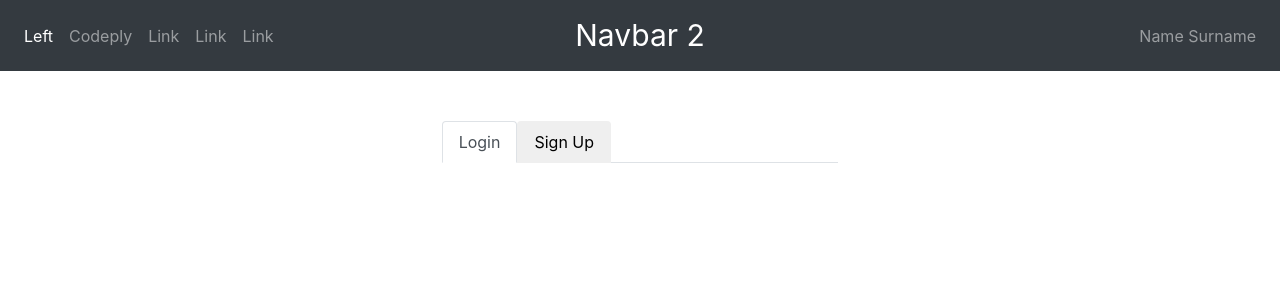
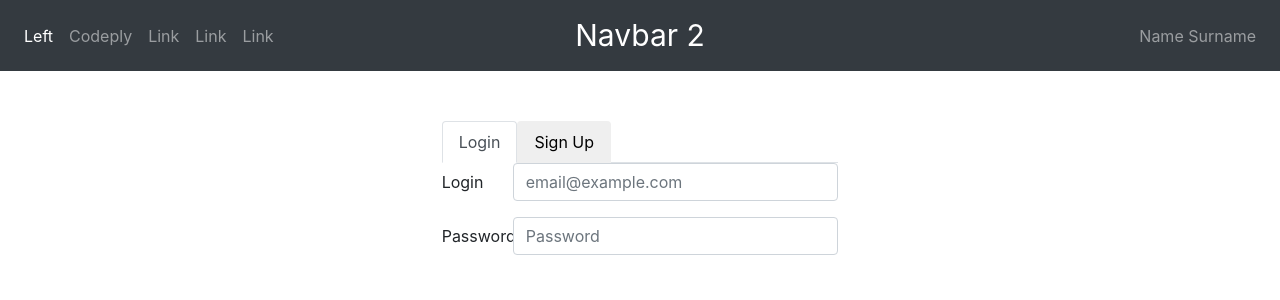
Before and after one commit to hovik23/etl-monster, a React (Create React App) app in the folder client/: page / in a window 1280 px wide. Shown: the top 300 px of the page. Built offline with nearby package versions, Linux system fonts and the light colour scheme.

Commit message:
added sign-up forms

```diff
--- a/client/src/components/LoginForm.jsx
+++ b/client/src/components/LoginForm.jsx
@@ -1,7 +1,19 @@
 function LoginForm() {
 	return(
-		<>
-		</>
+		<form>
+			<div class="form-group row">
+			    <label for="staticEmail" class="col-sm-2 col-form-label">Login</label>
+			    <div class="col-sm-10">
+			      <input type="text" class="form-control" id="inputEmail" placeholder="email@example.com"/>
+			    </div>
+			</div>
+			<div class="form-group row">
+			    <label for="inputPassword" class="col-sm-2 col-form-label">Password</label>
+			    <div class="col-sm-10">
+			      <input type="password" class="form-control" id="inputPassword" placeholder="Password"/>
+			    </div>
+			</div>
+		</form>
 	)
 }
 
--- a/client/src/components/SignUpForm.jsx
+++ b/client/src/components/SignUpForm.jsx
@@ -1,30 +1,7 @@
 function SignUpForm() {
 	return(
 		<form>
-			<div class="form-group">
-				<div class="form-row">
-				    <div class="form-group col-md-6">
-				      <label for="inputEmail4">Email</label>
-				      <input type="email" class="form-control" id="inputEmail4" placeholder="Email"/>
-				    </div>
-				    <div class="form-group col-md-6">
-				      <label for="inputPassword4">Password</label>
-				      <input type="password" class="form-control" id="inputPassword4" placeholder="Password"/>
-				    </div>
-				  </div>
-				<label for="exampleInputEmail1">Email address</label>
-				<input type="email" class="form-control" id="exampleInputEmail1" aria-describedby="emailHelp" placeholder="Enter email"/>
-				<small id="emailHelp" class="form-text text-muted">We'll never share your email with anyone else.</small>
-				</div>
-				<div class="form-group">
-				<label for="exampleInputPassword1">Password</label>
-				<input type="password" class="form-control" id="exampleInputPassword1" placeholder="Password"/>
-				</div>
-				<div class="form-check">
-				<input type="checkbox" class="form-check-input" id="exampleCheck1"/>
-				<label class="form-check-label" for="exampleCheck1">Check me out</label>
-			</div>
-			<button type="submit" class="btn btn-primary">Submit</button>
+
 		</form>
 	)
 }
```
